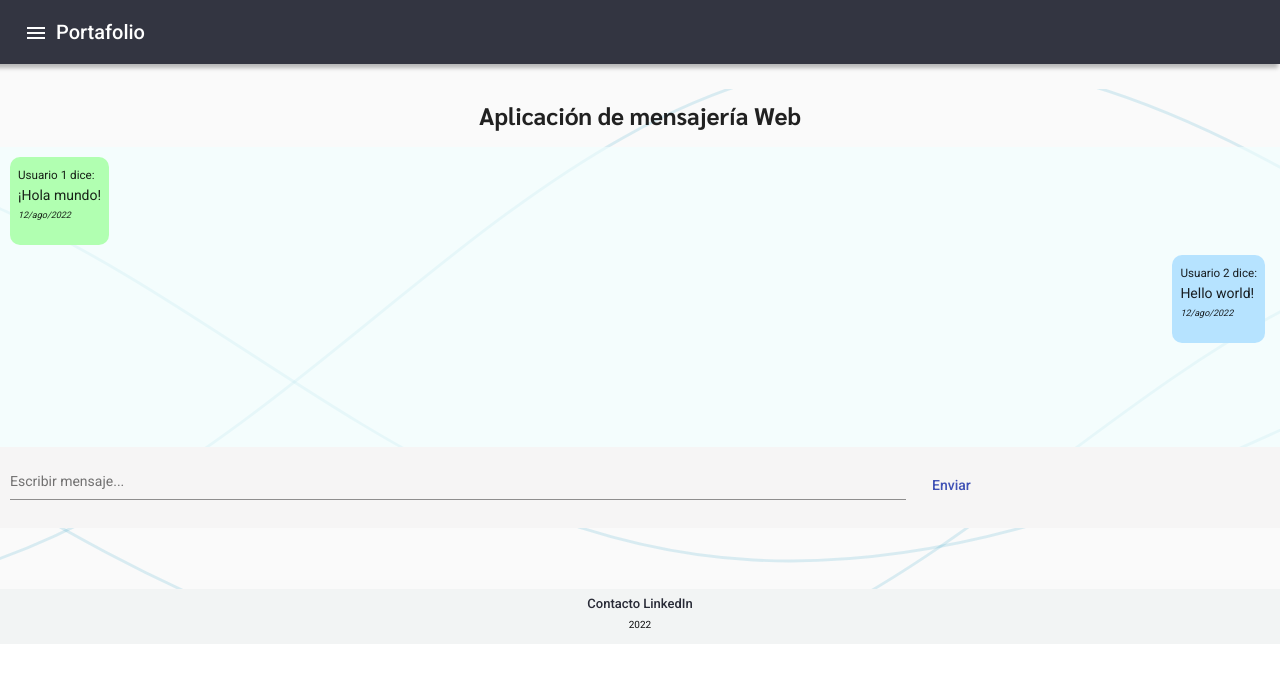
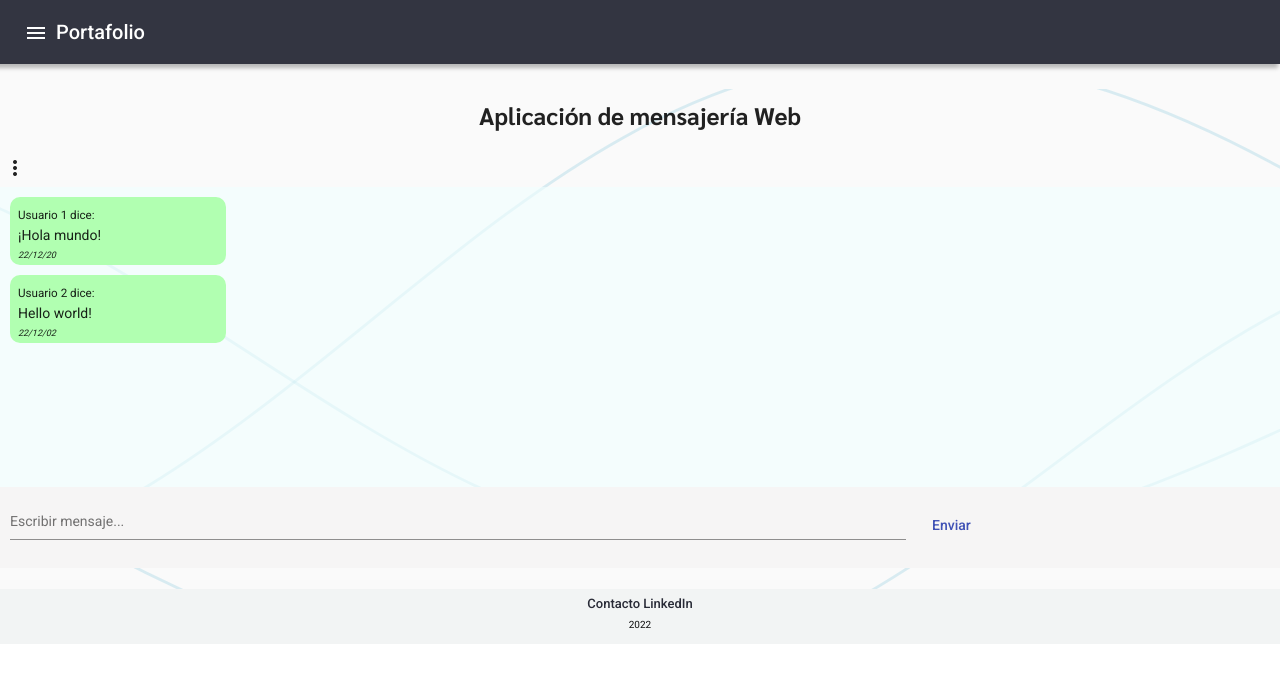
Before and after one commit to Scelying/Portafolio-Angular, an Angular app: page /app-web-chat in a window 1280 px wide. Shown: the top 682 px of the page. Built offline with nearby package versions, Linux system fonts and the light colour scheme.

Commit message:
webchat front-end ready

```diff
--- a/src/app/app.module.ts
+++ b/src/app/app.module.ts
@@ -16,6 +16,7 @@ import { MatDialogModule } from '@angular/material/dialog';
 import { MatGridListModule } from '@angular/material/grid-list';
 import { MatProgressSpinnerModule } from '@angular/material/progress-spinner';
 import { FormsModule } from '@angular/forms';
+import { MatMenuModule } from "@angular/material/menu";
 
 import { AppComponent } from './app.component';
 import { HomeProfileComponent } from './components/home-profile/home-profile.component';
@@ -57,6 +58,7 @@ import { LoginComponent } from './components/login/login.component';
     MatProgressSpinnerModule,
     FormsModule,
     HttpClientModule,
+    MatMenuModule,
   ],
   // entryComponents:[ConfirmDialogComponent],
   providers: [],
--- a/src/app/components/login/login.component.ts
+++ b/src/app/components/login/login.component.ts
@@ -1,24 +1,40 @@
-import { Component, OnInit } from '@angular/core';
-import { Router } from "@angular/router";
-import { AuthChatService } from "../../services/auth-chat.service";
+import { Component } from '@angular/core';
+import { Router } from '@angular/router';
+import { AuthChatService } from '../../services/auth-chat.service';
 
 @Component({
   selector: 'app-login',
   templateUrl: './login.component.html',
-  styleUrls: ['./login.component.css']
+  styleUrls: ['./login.component.css'],
 })
-export class LoginComponent{
-  userInput = "";
+export class LoginComponent {
+  userInput = '';
+  listaUsuarios = [];
+  breakException = {};
 
-  constructor(private router: Router, public authService: AuthChatService) { }
+  constructor(private router: Router, public authService: AuthChatService) {}
 
   Login(user: string) {
-    if (user == "") {
-      alert("Debe ingresar un nombre de usuario")
-    } else{
-      this.authService.userName = this.userInput;
-      this.router.navigateByUrl('/app-web-chat');
+    if (user == '') {
+      alert('Debe ingresar un nombre de usuario');
+    } else {
+      if (this.authService.users.length >= 10) {
+        console.log(this.authService.users.length);
+
+        alert('La sala está llena, inténtelo más tarde');
+      } else {
+        try {
+          this.authService.users.forEach((user) => {
+            if (user === this.userInput) {
+              console.log(user);
+              throw alert('El usuario ya existe en la sala');
+            }
+          });
+          this.authService.userName = this.userInput;
+          this.authService.users.push(this.userInput);
+          this.router.navigateByUrl('/app-web-chat');
+        } catch (error) {}
+      }
     }
   }
-
 }
--- a/src/app/components/login/web-chat/web-chat.component.css
+++ b/src/app/components/login/web-chat/web-chat.component.css
@@ -76,6 +76,7 @@ div.otherbubble {
     border-radius: 10px;
     margin-left: 10px;
     padding: 8px;
+    padding-bottom: 0px;
     min-width: fit-content;
 }
 
@@ -90,6 +91,7 @@ div.mybubble {
     border-radius: 10px;
     margin-right: 15px;
     padding: 8px;
+    padding-bottom: 0px;
     min-width: fit-content;
 }
 
@@ -109,3 +111,18 @@ div.chatroom {
     height: 300px;
     background-color: rgba(240, 255, 255, 0.60);
 }
+
+div.date {
+    width: 200px;
+    font-size: xx-small;
+    margin: 0px;
+}
+
+div.bannerOption {
+    display: flex;
+    flex-direction: row;
+    justify-content: space-between;
+    width: 100%;
+    margin-right: 50px;
+    margin-left: 40px;
+}
--- a/src/app/components/login/web-chat/web-chat.component.html
+++ b/src/app/components/login/web-chat/web-chat.component.html
@@ -1,11 +1,35 @@
 <div class="main-div">
   <h1>Aplicación de mensajería Web</h1>
-  <div id="chatroom" class="chatroom">
-    <div *ngFor="let mg of msgs" ngClass="{{mg.clase}}">
-      <p style="font-size: smaller; margin: 0"> {{mg.user}} dice:</p>
-      <p>{{mg.message}}
-        <caption style="font-size: xx-small; margin: 0px;"> <i>{{mg.dateCreated}}</i></caption>
-      </p>
+  <div class="bannerOption">
+    <button mat-icon-button [matMenuTriggerFor]="menu">
+      <mat-icon>more_vert</mat-icon>
+    </button>
+    <mat-menu #menu="matMenu">
+      <button mat-menu-item [matMenuTriggerFor]="usuarios">
+        <mat-icon>supervised_user_circle</mat-icon>
+        <span>Usuarios Conectados</span>
+      </button>
+      <button mat-menu-item (click)="exitChat()">
+        <mat-icon>exit_to_app</mat-icon>
+        <span>Cerrar Sesión</span>
+      </button>
+    </mat-menu>
+
+    <mat-menu #usuarios="matMenu" style="overflow: scroll">
+      <span mat-menu-item *ngFor="let user of listaUsuarios"> {{user}} </span>
+    </mat-menu>
+
+    <h3 style="margin: 8px; font-weight: 500">
+      {{ usuario }}
+    </h3>
+  </div>
+  <div #scrollMe id="chatroom" class="chatroom">
+    <div *ngFor="let mg of msgs" ngClass="{{ mg.clase }}">
+      <p style="font-size: smaller; margin: 0">{{ mg.user }} dice:</p>
+      <p style="margin: 0">{{ mg.message }}</p>
+      <div class="date">
+        <i>{{ mg.dateCreated }}</i>
+      </div>
     </div>
   </div>
   <div class="input">
--- a/src/app/components/login/web-chat/web-chat.component.ts
+++ b/src/app/components/login/web-chat/web-chat.component.ts
@@ -1,27 +1,38 @@
-import { Component, OnInit } from '@angular/core';
+import { Component, OnInit, AfterViewChecked, ElementRef, ViewChild } from '@angular/core';
 import { AuthChatService } from '../../../services/auth-chat.service';
 import { MsgService } from '../../../services/msg.service';
 import { Messages } from '../../../Interfaces/messages';
+import { Route, Router } from '@angular/router';
 
 @Component({
   selector: 'app-web-chat',
   templateUrl: './web-chat.component.html',
   styleUrls: ['./web-chat.component.css'],
 })
-export class WebChatComponent implements OnInit {
+export class WebChatComponent implements OnInit, AfterViewChecked {
+
   constructor(
     public authService: AuthChatService,
     private msgService: MsgService,
-  ) {}
+    private router: Router,
+    ) {}
+
+  @ViewChild('scrollMe') private myScrollContainer!: ElementRef;
 
   usuario = '';
+  listaUsuarios: string[] = [];
   msgs: Messages[] = [];
   messagebox = '';
 
 
   ngOnInit(): void {
     this.usuario = this.authService.userName;
-    this.msgs = this.msgService.getMsgs();
+    this.msgs = this.msgService.getMsgs(this.usuario);
+    this.listaUsuarios = this.authService.users;
+  }
+
+  ngAfterViewChecked() {
+    this.scrollToBottom();
   }
 
   sendMessage(): any {
@@ -30,12 +41,30 @@ export class WebChatComponent implements OnInit {
         clase: 'mybubble',
         user: this.usuario,
         message: this.messagebox,
-        dateCreated: '12/ago/2022',
+        dateCreated: `Sent on ${new Date(Date.now()).toLocaleDateString()} at ${new Date(Date.now()).toLocaleTimeString()}`,
       };
       this.msgs.push(newMsg);
-      document.getElementById("chatroom")?.scroll(0, 500);
       this.messagebox = "";
     }
   }
 
+  scrollToBottom():void {
+    try {
+      this.myScrollContainer.nativeElement.scrollTop = this.myScrollContainer.nativeElement.scrollHeight;
+    } catch (error) {
+
+    }
+  }
+
+  exitChat() {
+    for (let index = 0; index < this.listaUsuarios.length; index++) {
+      if (this.usuario === this.listaUsuarios[index]) {
+        this.listaUsuarios.splice(index, 1);
+        this.authService.users = this.listaUsuarios;
+      }
+    }
+    this.usuario = '';
+    this.router.navigateByUrl("/app-login")
+  }
+
 }
--- a/src/app/services/auth-chat.service.ts
+++ b/src/app/services/auth-chat.service.ts
@@ -5,6 +5,7 @@ import { Injectable } from '@angular/core';
 })
 export class AuthChatService {
   userName = '';
+  users = ['Usuario 1', 'Usuario 2'];
 
   constructor() { }
 }
--- a/src/app/services/msg.service.ts
+++ b/src/app/services/msg.service.ts
@@ -1,5 +1,5 @@
 import { Injectable } from '@angular/core';
-import { Messages } from "../Interfaces/messages";
+import { Messages } from '../Interfaces/messages';
 
 @Injectable({
   providedIn: 'root',
@@ -12,17 +12,24 @@ export class MsgService {
       clase: 'otherbubble',
       user: 'Usuario 1',
       message: '¡Hola mundo!',
-      dateCreated: '12/ago/2022',
+      dateCreated: '22/12/20',
     },
     {
       clase: 'mybubble',
       user: 'Usuario 2',
       message: 'Hello world!',
-      dateCreated: '12/ago/2022',
+      dateCreated: '22/12/02',
     },
   ];
 
-  getMsgs(): Messages[] {
+  getMsgs(user: string): Messages[] {
+    this.msgs.forEach((element) => {
+      if (element.user === user) {
+        element.clase = 'mybubble';
+      } else {
+        element.clase = 'otherbubble';
+      }
+    });
     const msgList = this.msgs;
     return msgList;
   }
```
